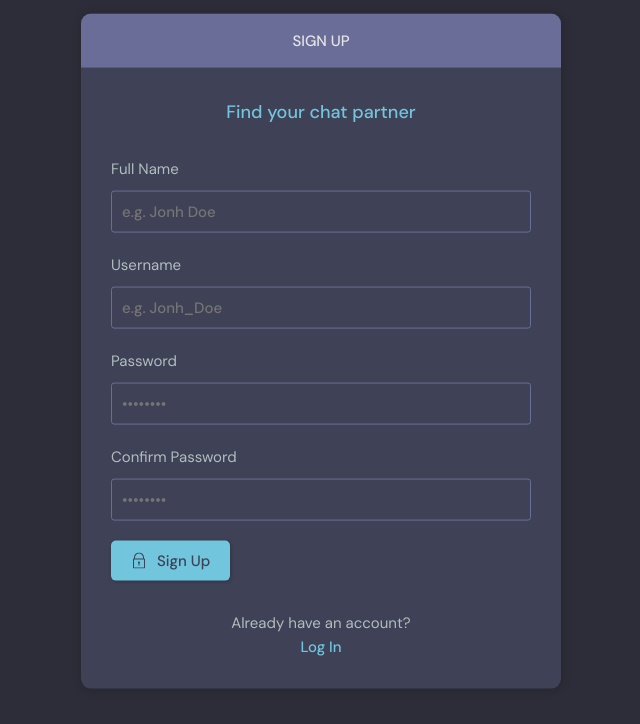
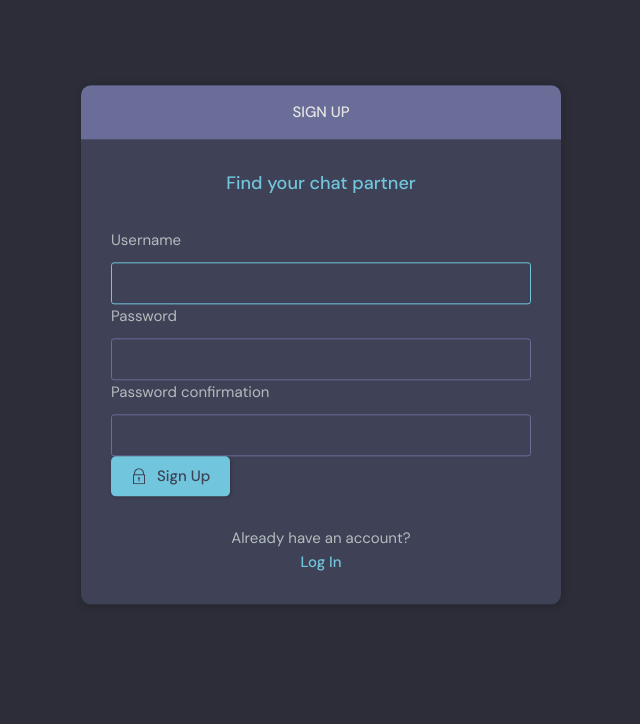
Before and after one commit to DevLarry/chatBuddy, a Django app: page /register in a window 1280 px wide. Shown: the part 76-800 px from the top of the page, without its empty margins (319-959 px from the left). Run offline with Django 4.2, Linux system fonts and the light colour scheme.

Commit message:
updated Register page

```diff
--- a/baseApp/templates/base/register.html
+++ b/baseApp/templates/base/register.html
@@ -12,43 +12,13 @@
 
         <form class="form" method="POST" action="">
           {%csrf_token%}
+
+          {%for field in form%}
           <div class="form__group form__group">
-            <label for="fullname">Full Name</label>
-            <input
-              id="fullname"
-              name="fullname"
-              type="text"
-              placeholder="e.g. Jonh Doe"
-            />
-          </div>
-          <div class="form__group form__group">
-            <label for="room_name">Username</label>
-            <input
-              id="username"
-              name="username"
-              type="text"
-              placeholder="e.g. Jonh_Doe"
-            />
-          </div>
-          <div class="form__group">
-            <label for="password">Password</label>
-            <input
-              id="password"
-              name="password"
-              type="password"
-              placeholder="&bull;&bull;&bull;&bull;&bull;&bull;&bull;&bull;"
-            />
-          </div>
+            <label for="{{field.label}}">{{field.label}}</label>
+            {{field}}
+          {%endfor%}
 
-          <div class="form__group">
-            <label for="confirm_password">Confirm Password</label>
-            <input
-              id="confirm_password"
-              name="confirm_password"
-              type="password"
-              placeholder="&bull;&bull;&bull;&bull;&bull;&bull;&bull;&bull;"
-            />
-          </div>
 
           <button class="btn btn--main" type="submit">
             <svg
```
